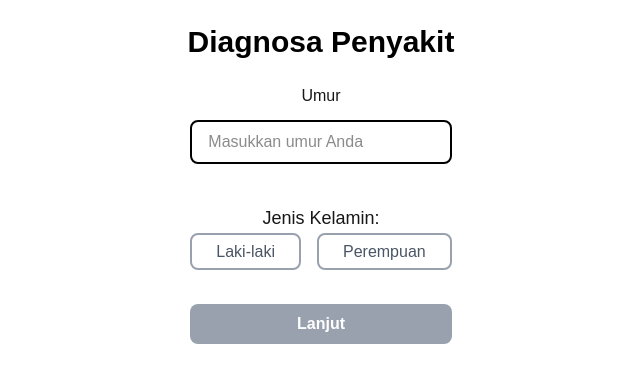
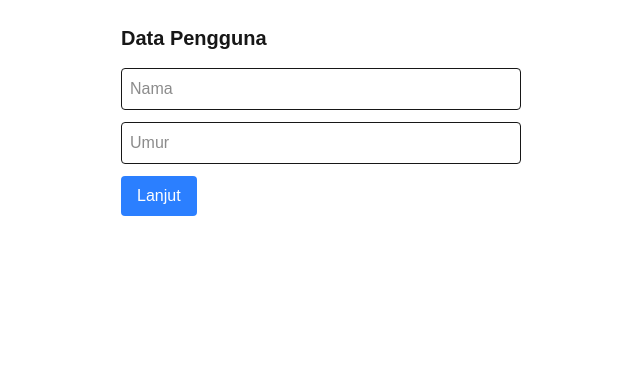
Before and after one commit to rakafdil/mediscan, a Next.js app: page /sistem-pakar/symptoms in a window 1280 px wide. Shown: the top 382 px of the page, without its empty margins (319-959 px from the left). Built offline with nearby package versions, Linux system fonts and the light colour scheme.

Commit message:
gemini api 1

```diff
--- /dev/null
+++ b/src/app/services/geminiServices.ts
@@ -0,0 +1,18 @@
+import { GoogleGenAI } from "@google/genai";
+
+const ai = new GoogleGenAI({});
+
+export async function main(message: object[]) {
+    try {
+        const response = await ai.models.generateContent({
+            model: "gemini-2.5-flash",
+            contents: message,
+        });
+        console.log(response.text);
+        return new Response(null, { status: 204 })
+    } catch (reason) {
+        const errorMessage = reason instanceof Error ? reason.message : 'Unexpected error'
+
+        return new Response(errorMessage, { status: 500 })
+    }
+}
--- a/src/app/sistem-pakar/symptoms/page.tsx
+++ b/src/app/sistem-pakar/symptoms/page.tsx
@@ -1,116 +1,110 @@
-"use client";
-import React, { useState } from "react";
+"use client"
+import { useState } from "react"
 
-const Symptoms: React.FC = () => {
-    const [umur, setUmur] = useState<number | "">("");
-    const [gender, setGender] = useState<string>("");
+export default function DiagnosisFlow() {
+    const [step, setStep] = useState(1)
+    const [formData, setFormData] = useState({
+        name: "",
+        age: "",
+        symptoms: "",
+        result: null,
+    })
 
-    const handleSubmit = async (e: React.FormEvent) => {
-        e.preventDefault();
+    const nextStep = () => setStep((prev) => prev + 1)
+    const prevStep = () => setStep((prev) => prev - 1)
 
-        const res = await fetch("/api/symptoms", {
-            method: "POST",
-            headers: { "Content-Type": "application/json" },
-            body: JSON.stringify({ umur, gender }),
-        });
+    // --- Step 1: Input Data Pengguna ---
+    const Step1 = () => (
+        <div className="p-6 max-w-md mx-auto">
+            <h1 className="text-xl font-bold mb-4">Data Pengguna</h1>
+            <input
+                type="text"
+                placeholder="Nama"
+                value={formData.name}
+                onChange={(e) => setFormData({ ...formData, name: e.target.value })}
+                className="w-full p-2 mb-3 border rounded"
+            />
+            <input
+                type="number"
+                placeholder="Umur"
+                value={formData.age}
+                onChange={(e) => setFormData({ ...formData, age: e.target.value })}
+                className="w-full p-2 mb-3 border rounded"
+            />
+            <button onClick={nextStep} className="cursor-pointer px-4 py-2 bg-blue-500 text-white rounded">
+                Lanjut
+            </button>
+        </div>
+    )
 
-        const data = await res.json();
-        console.log(data);
-    };
+    // --- Step 2: Input Gejala ---
+    const Step2 = () => (
+        <div className="p-6 max-w-md mx-auto">
+            <h1 className="text-xl font-bold mb-4">Input Gejala</h1>
+            <textarea
+                placeholder="Tuliskan gejala..."
+                value={formData.symptoms}
+                onChange={(e) => setFormData({ ...formData, symptoms: e.target.value })}
+                className="w-full p-2 mb-3 border rounded min-h-[150px]"
+            />
+            <div className="flex justify-between">
+                <button onClick={prevStep} className="px-4 py-2 bg-gray-300 rounded cursor-pointer">Kembali</button>
+                <button onClick={nextStep} className="px-4 py-2 bg-green-500 text-white rounded cursor-pointer">Lanjut</button>
+            </div>
+        </div>
+    )
 
+    // --- Step 3: Hasil Diagnosis ---
+    const Step3 = () => (
+        <div className="p-6 max-w-md mx-auto">
+            <h1 className="text-xl font-bold mb-4">Hasil Diagnosis</h1>
+            <p><b>Nama:</b> {formData.name}</p>
+            <p><b>Umur:</b> {formData.age}</p>
+            <p><b>Gejala:</b> {formData.symptoms}</p>
+            <p className="mt-4 text-green-600 font-semibold">
+                Hasil prediksi: Flu Ringan 🤧 (dummy data)
+            </p>
+            <div className="flex justify-between mt-4">
+                <button onClick={prevStep} className="px-4 py-2 bg-gray-300 rounded cursor-pointer">Kembali</button>
+                <button onClick={nextStep} className="px-4 py-2 bg-indigo-500 text-white rounded cursor-pointer">Lanjut</button>
+            </div>
+        </div>
+    )
+
+    // --- Step 4: Artikel ---
+    const Step4 = () => (
+        <div className="p-6 max-w-md mx-auto">
+            <h1 className="text-xl font-bold mb-4">Artikel Kesehatan</h1>
+            <p className="mb-4">
+                Banyak istirahat, minum air putih, dan konsumsi vitamin C dapat membantu pemulihan.
+            </p>
+            <div className="flex justify-between">
+                <button onClick={prevStep} className="px-4 py-2 bg-gray-300 rounded cursor-pointer">Kembali</button>
+                <button onClick={nextStep} className="px-4 py-2 bg-purple-500 text-white rounded cursor-pointer">Lanjut</button>
+            </div>
+        </div>
+    )
+
+    // --- Step 5: Daftar Rumah Sakit ---
+    const Step5 = () => (
+        <div className="p-6 max-w-md mx-auto">
+            <h1 className="text-xl font-bold mb-4">Rumah Sakit Terdekat</h1>
+            <ul className="list-disc pl-6">
+                <li>RSUD Kota Malang</li>
+                <li>RS Saiful Anwar</li>
+                <li>RS Hermina</li>
+            </ul>
+            <button onClick={prevStep} className="mt-4 px-4 py-2 bg-gray-300 rounded cursor-pointer">Kembali</button>
+        </div>
+    )
 
     return (
-        <div>
-            <div className="flex justify-center">
-                <h1 className="text-3xl font-bold m-6 text-black">Diagnosa Penyakit</h1>
-            </div>
-            <div className="justify-self-center text-center">
-                <form id="diagnosisForm" onSubmit={handleSubmit} className="space-y-6">
-                    {/* Umur */}
-                    <div>
-                        <label htmlFor="umur" className="block mb-2 pb-1 font-medium">
-                            Umur
-                        </label>
-                        <input
-                            type="number"
-                            id="umur"
-                            name="umur"
-                            required
-                            min={0}
-                            placeholder="Masukkan umur Anda"
-                            value={umur}
-                            onChange={(e) => setUmur(e.target.value ? Number(e.target.value) : "")}
-                            className="w-full px-4 py-2 border-2 border-black rounded-lg"
-                        />
-                    </div>
-
-                    {/* Gender */}
-                    <div className="py-4">
-                        <label className="block text-lg font-medium mb-2">
-                            Jenis Kelamin:
-                        </label>
-
-                        <div className="flex gap-4 justify-center">
-                            <div>
-                                <input
-                                    type="radio"
-                                    id="laki-laki"
-                                    name="gender"
-                                    value="Laki-laki"
-                                    checked={gender === "Laki-laki"}
-                                    onChange={(e) => setGender(e.target.value)}
-                                    className="hidden peer/laki"
-                                    required
-                                />
-                                <label
-                                    htmlFor="laki-laki"
-                                    className="px-6 py-2 border-2 border-gray-400 text-gray-600 rounded-lg cursor-pointer
-                             peer-checked/laki:bg-blue-500 peer-checked/laki:border-blue-500
-                             peer-checked/laki:text-white transition"
-                                >
-                                    Laki-laki
-                                </label>
-                            </div>
-
-                            <div>
-                                <input
-                                    type="radio"
-                                    id="perempuan"
-                                    name="gender"
-                                    value="Perempuan"
-                                    checked={gender === "Perempuan"}
-                                    onChange={(e) => setGender(e.target.value)}
-                                    className="hidden peer/perempuan"
-                                    required
-                                />
-                                <label
-                                    htmlFor="perempuan"
-                                    className="px-6 py-2 border-2 border-gray-400 text-gray-600 rounded-lg cursor-pointer
-                             peer-checked/perempuan:bg-blue-500 peer-checked/perempuan:border-blue-500
-                             peer-checked/perempuan:text-white transition"
-                                >
-                                    Perempuan
-                                </label>
-                            </div>
-                        </div>
-                    </div>
-
-                    {/* Submit */}
-                    <button
-                        type="submit"
-                        disabled={!umur || !gender}
-                        className={`w-full font-semibold py-2 px-4 rounded-lg transition ${umur && gender
-                            ? "bg-blue-500 text-white cursor-pointer hover:bg-blue-600"
-                            : "bg-gray-400 text-white cursor-not-allowed"
-                            }`}
-                    >
-                        Lanjut
-                    </button>
-                </form>
-
-            </div>
-        </div>
-    );
-};
-
-export default Symptoms;
+        <>
+            {step === 1 && <Step1 />}
+            {step === 2 && <Step2 />}
+            {step === 3 && <Step3 />}
+            {step === 4 && <Step4 />}
+            {step === 5 && <Step5 />}
+        </>
+    )
+}
```
Also changed, not shown: package.json (+7 -6 lines), src/app/api/symptoms/validate/route.ts (added, +48 -0 lines), 1 other file (tests, documents, lock files or other folders).
